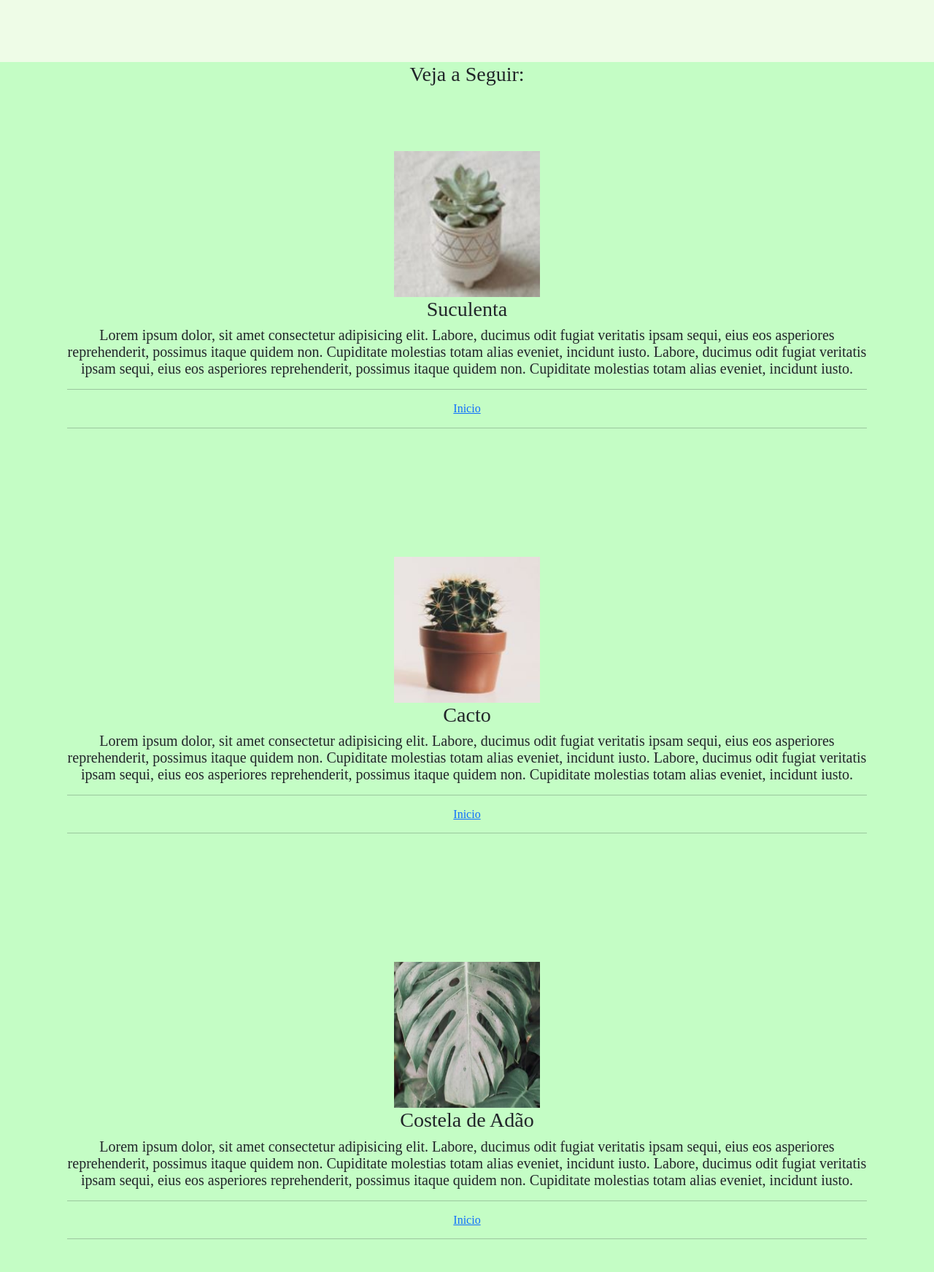
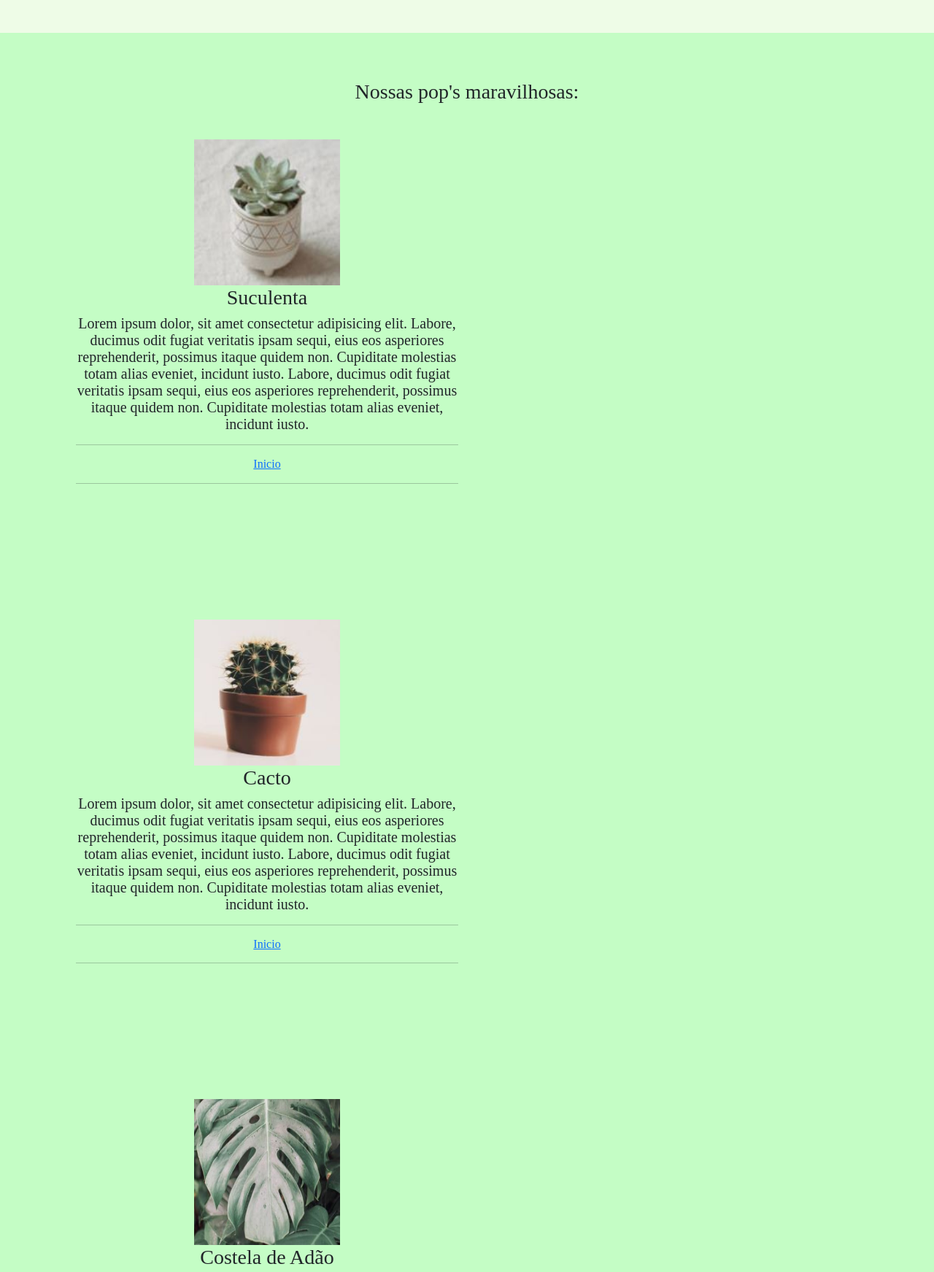
Before and after one commit to BarbaraViana/LandingPage-PlantasPopulares, a plain HTML site: page index.html in a window 1280 px wide. Shown: the part 664-2407 px from the top of the page at 73% size. Drawn offline with Linux system fonts and the light colour scheme.

Commit message:
Up 09 08 2021

```diff
--- a/CSS/style.css
+++ b/CSS/style.css
@@ -11,12 +11,13 @@ body {
 }
 
 .margin {
-    padding: 80px;
+    padding: 40px;
     padding-bottom: 80px;
 }
 
 .conteudo {
     background-color: #C4FDC5;
+    padding: 05%;
 }
 
 .col-lg-6 {
--- a/index.html
+++ b/index.html
@@ -11,7 +11,7 @@
 
 <body>
     <nav class="navbar navbar-expand-lg navbar-light" id="home">
-        <a class="navbar-brand" href="#"><img src="Img/nature.JPG" alt="" width="80" height="80"></a>
+        <a class="navbar-brand" href="#"><img src="Img/plant_nav.JPG" alt="" width="80" height="80"></a>
         <div class="collapse navbar-collapse" id="navbarSupportedContent">
             <ul class="navbar-nav">
                 <li class="nav-items">
@@ -36,12 +36,12 @@
             <h3> Conheça as plantas mais populares no lar dos brasileiros </h3>
         </div>
     </section>
-    <section class="container-fluid text-center conteudo">
-        <h3>Veja a Seguir:</h3>
+    <section class="container-fluid text-center conteudo ">
+        <h3>Nossas pop's maravilhosas:</h3>
 
-        <div class=" container-fluid text-center suculenta margin ">
+        <div class="suculenta margin ">
             <div class="row ">
-                <div class="col-lg-12" id="Suculenta ">
+                <div class="col-lg-6 " id="Suculenta ">
                     <img src="Img/suculenta.JPG " alt=" " width="200 " height="200 ">
                     <h3>Suculenta</h3>
                     <p>Lorem ipsum dolor, sit amet consectetur adipisicing elit. Labore, ducimus odit fugiat veritatis ipsam sequi, eius eos asperiores reprehenderit, possimus itaque quidem non. Cupiditate molestias totam alias eveniet, incidunt iusto. Labore,
@@ -54,11 +54,11 @@
                 </div>
             </div>
         </div>
-    </section>
-    <section class="container-fluid text-center conteudo">
-        <div class="container-fluid text-center cacto margin ">
+
+
+        <div class="cacto margin ">
             <div class="row ">
-                <div class=" col-lg-12 " id="cacto ">
+                <div class="col-lg-6 " id="cacto ">
                     <img src=" Img/cacto.JPG " alt=" " width="200 " height="200 ">
                     <h3>Cacto</h3>
                     <p>Lorem ipsum dolor, sit amet consectetur adipisicing elit. Labore, ducimus odit fugiat veritatis ipsam sequi, eius eos asperiores reprehenderit, possimus itaque quidem non. Cupiditate molestias totam alias eveniet, incidunt iusto. Labore,
@@ -72,11 +72,10 @@
                 </div>
             </div>
         </div>
-    </section>
-    <section class="container-fluid text-center conteudo ">
-        <div class="container-fluid text-center costela-de-adao margin ">
+
+        <div class="costela-de-adao margin ">
             <div class="row ">
-                <div class="col-lg-12 " id="costeladeadao ">
+                <div class="col-lg-6 " id="costeladeadao ">
                     <img src="Img/costela de adão.JPG " alt=" " width="200 " height="200 ">
                     <h3>Costela de Adão</h3>
                     <p>Lorem ipsum dolor, sit amet consectetur adipisicing elit. Labore, ducimus odit fugiat veritatis ipsam sequi, eius eos asperiores reprehenderit, possimus itaque quidem non. Cupiditate molestias totam alias eveniet, incidunt iusto. Labore,
@@ -90,11 +89,9 @@
                 </div>
             </div>
         </div>
-    </section>
-    <section class="container-fluid text-center conteudo">
-        <div class="container-fluid text-center samambaia margin ">
+        <div class="samambaia margin ">
             <div class="row ">
-                <div class="col-lg-12 " id="samambaia ">
+                <div class="col-lg-6 " id="samambaia ">
                     <img src="Img/samambaia.JPG " alt=" " width="200 " height="200 ">
                     <h3>Samambaia</h3>
                     <p>Lorem ipsum dolor, sit amet consectetur adipisicing elit. Labore, ducimus odit fugiat veritatis ipsam sequi, eius eos asperiores reprehenderit, possimus itaque quidem non. Cupiditate molestias totam alias eveniet, incidunt iusto. Labore,
```
Also changed, not shown: Img/nav_plant.JPG (added), Img/plant_nav.JPG (added).
